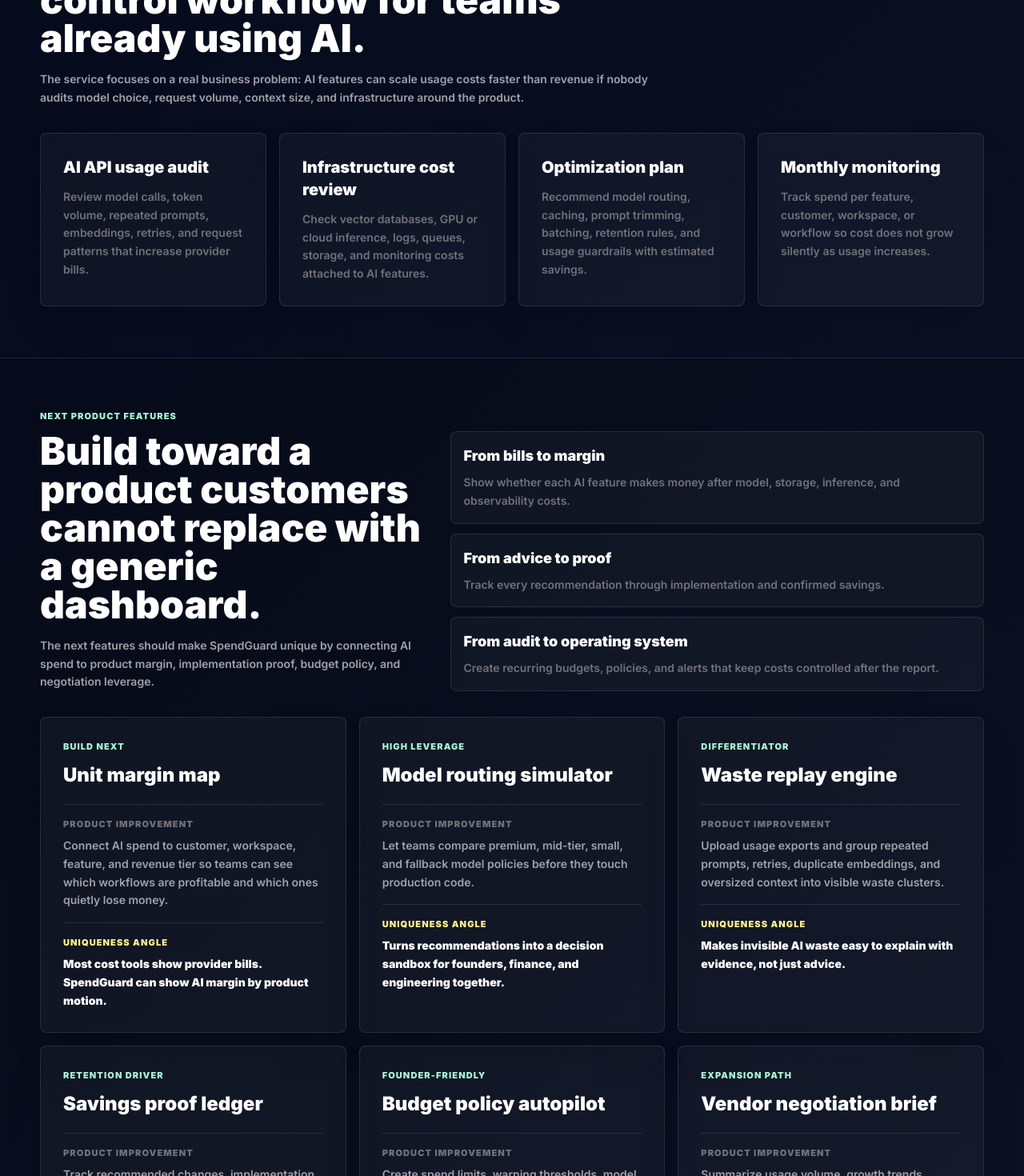
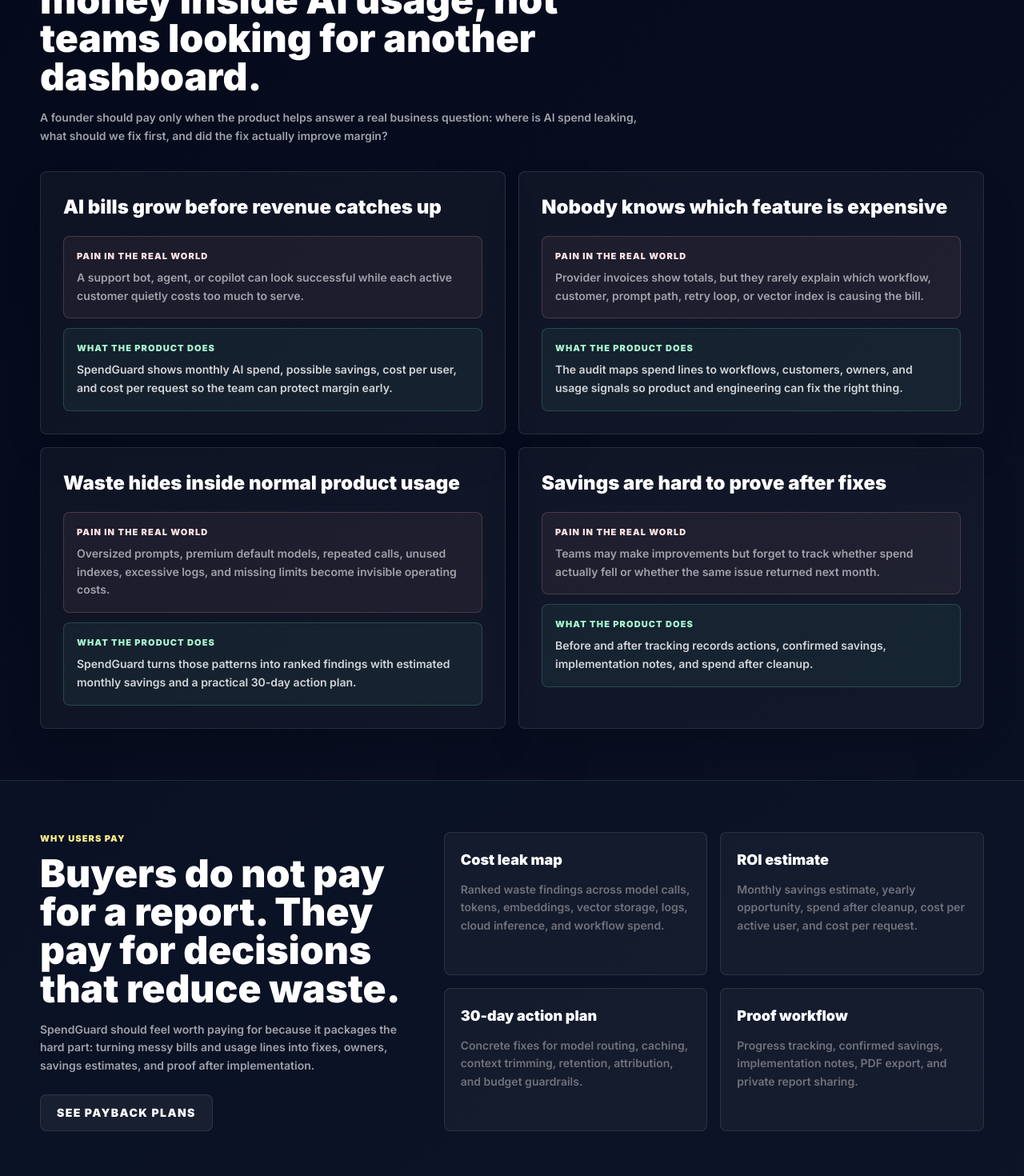
Before and after one commit to AshieqAhamed27/ai-cost-optimization, a React (Vite) app in the folder frontend/: page / in a window 1280 px wide. Shown: the part 1330-2800 px from the top of the page at 80% size. Built offline with nearby package versions, Linux system fonts and the light colour scheme; no server answers.

Commit message:
Clarify product value and pricing around real AI cost savings

```diff
--- a/frontend/src/components/PricingCards.jsx
+++ b/frontend/src/components/PricingCards.jsx
@@ -7,19 +7,19 @@
     id: 'mini_audit',
     name: 'Mini Audit',
     amount: 999,
-    description: 'A focused AI API and usage review for a small product or workflow.'
+    description: 'A focused leak check for one AI workflow where the team needs a fast savings decision.'
   },
   {
     id: 'business_audit',
     name: 'Business Audit',
     amount: 4999,
-    description: 'A full AI usage and infrastructure cost report for startups with active product traffic.'
+    description: 'A full AI usage and infrastructure savings report for a startup with active product traffic.'
   },
   {
     id: 'monthly_monitor',
     name: 'Monthly Monitor',
     amount: 9999,
-    description: 'Ongoing monthly AI cost monitoring, report updates, and savings follow-up.'
+    description: 'Ongoing AI spend control for teams that need recurring accountability after the first report.'
   }
 ];
 
@@ -27,17 +27,20 @@
   mini_audit: {
     badge: 'Starter',
     accent: 'border-white/10 bg-white/[0.04]',
-    features: ['One AI workflow reviewed', 'Model and token usage check', 'Savings estimate and action list']
+    valueNote: 'Best when one assistant, agent, or API-heavy workflow is already creating billing doubt.',
+    features: ['One AI workflow leak map', 'Break-even savings estimate', '3 priority fixes for this week']
   },
   business_audit: {
     badge: 'Most Popular',
     accent: 'border-yellow-300/40 bg-yellow-300/[0.08]',
-    features: ['API and infrastructure audit', 'Before/after savings report', 'Engineering-ready action plan']
+    valueNote: 'Best when AI spend affects product margin and leaders need a report engineers can act on.',
+    features: ['API and infrastructure waste findings', 'Unit economics and budget risk', '30-day action plan plus PDF report']
   },
   monthly_monitor: {
     badge: 'Growth',
     accent: 'border-sky-300/30 bg-sky-300/[0.06]',
-    features: ['Monthly AI cost monitoring', 'Savings progress follow-up', 'Priority report workflow']
+    valueNote: 'Best when usage changes every month and the team needs to prove savings did not disappear.',
+    features: ['Monthly spend and savings review', 'Confirmed savings proof ledger', 'Budget guardrails and follow-up actions']
   }
 };
 
@@ -67,6 +70,7 @@
   ...(planDetails[plan.id] || {
     badge: 'Plan',
     accent: 'border-white/10 bg-white/[0.04]',
+    valueNote: 'Useful when AI usage cost is high enough that a clear savings plan can pay for the report.',
     features: ['AI cost report', 'Savings recommendations', 'Engineering-ready action plan']
   })
 });
@@ -193,6 +197,13 @@
             <h3 className="mt-4 text-2xl font-black text-white">{plan.name}</h3>
             <p className="mt-3 text-4xl font-black text-yellow-200">{formatCurrency(plan.amount)}</p>
             <p className="mt-3 text-sm font-semibold leading-relaxed text-zinc-400">{plan.description}</p>
+            <div className="mt-4 rounded-lg border border-emerald-300/20 bg-emerald-300/[0.06] p-4">
+              <p className="label text-emerald-200">Worth it if</p>
+              <p className="mt-2 text-sm font-semibold leading-relaxed text-zinc-300">{plan.valueNote}</p>
+              <p className="mt-3 text-xs font-black uppercase tracking-widest text-yellow-200">
+                Break-even: find {formatCurrency(plan.amount)} avoidable monthly waste.
+              </p>
+            </div>
             <ul className="mt-5 grid gap-3 text-sm font-bold text-zinc-300">
               {plan.features.map((feature) => (
                 <li key={feature} className="rounded-lg border border-white/10 bg-black/20 p-3">
--- a/frontend/src/components/SiteChatWidget.jsx
+++ b/frontend/src/components/SiteChatWidget.jsx
@@ -158,11 +158,12 @@
       <button
         type="button"
         onClick={() => setOpen((current) => !current)}
-        className="ml-auto flex items-center gap-3 rounded-lg border border-yellow-300/30 bg-yellow-300 px-4 py-3 text-sm font-black uppercase tracking-widest text-slate-950 shadow-2xl shadow-black/40 transition hover:-translate-y-0.5 hover:bg-yellow-200"
+        className="ml-auto flex h-14 w-14 items-center justify-center rounded-lg border border-yellow-300/30 bg-yellow-300 p-0 text-xs font-black uppercase tracking-widest text-slate-950 shadow-2xl shadow-black/40 transition hover:-translate-y-0.5 hover:bg-yellow-200 sm:h-auto sm:w-auto sm:gap-3 sm:px-4 sm:py-3 sm:text-sm"
         aria-expanded={open}
+        aria-label="Ask questions"
       >
         <span className="flex h-8 w-8 items-center justify-center rounded-lg bg-slate-950 text-xs text-yellow-200">AI</span>
-        Ask Questions
+        <span className="hidden sm:inline">Ask Questions</span>
       </button>
     </div>
   );
--- a/frontend/src/pages/Home.jsx
+++ b/frontend/src/pages/Home.jsx
@@ -30,6 +30,29 @@
   }
 ];
 
+const realWorldProblems = [
+  {
+    title: 'AI bills grow before revenue catches up',
+    pain: 'A support bot, agent, or copilot can look successful while each active customer quietly costs too much to serve.',
+    outcome: 'SpendGuard shows monthly AI spend, possible savings, cost per user, and cost per request so the team can protect margin early.'
+  },
+  {
+    title: 'Nobody knows which feature is expensive',
+    pain: 'Provider invoices show totals, but they rarely explain which workflow, customer, prompt path, retry loop, or vector index is causing the bill.',
+    outcome: 'The audit maps spend lines to workflows, customers, owners, and usage signals so product and engineering can fix the right thing.'
+  },
+  {
+    title: 'Waste hides inside normal product usage',
+    pain: 'Oversized prompts, premium default models, repeated calls, unused indexes, excessive logs, and missing limits become invisible operating costs.',
+    outcome: 'SpendGuard turns those patterns into ranked findings with estimated monthly savings and a practical 30-day action plan.'
+  },
+  {
+    title: 'Savings are hard to prove after fixes',
+    pain: 'Teams may make improvements but forget to track whether spend actually fell or whether the same issue returned next month.',
+    outcome: 'Before and after tracking records actions, confirmed savings, implementation notes, and spend after cleanup.'
+  }
+];
+
 const workflow = [
   ['1. Share spend data', 'Add provider bills, usage exports, cost lines, traffic patterns, and infrastructure services.'],
   ['2. Identify waste', 'Find expensive model defaults, repeated work, over-retained vectors, noisy logs, and missing cost limits.'],
@@ -59,6 +82,13 @@
     title: 'Protect gross margin',
     text: 'AI features can look successful while quietly losing money per customer. The audit helps surface that risk early.'
   }
+];
+
+const paidDeliverables = [
+  ['Cost leak map', 'Ranked waste findings across model calls, tokens, embeddings, vector storage, logs, cloud inference, and workflow spend.'],
+  ['ROI estimate', 'Monthly savings estimate, yearly opportunity, spend after cleanup, cost per active user, and cost per request.'],
+  ['30-day action plan', 'Concrete fixes for model routing, caching, context trimming, retention, attribution, and budget guardrails.'],
+  ['Proof workflow', 'Progress tracking, confirmed savings, implementation notes, PDF export, and private report sharing.']
 ];
 
 const nextFeatures = [
@@ -230,6 +260,62 @@
               <p className="mt-2 text-sm font-semibold leading-relaxed text-zinc-500">{text}</p>
             </div>
           ))}
+        </div>
+      </section>
+
+      <section className="container-page py-12 md:py-16">
+        <div className="max-w-3xl">
+          <p className="label text-red-100">Real Problem Solved</p>
+          <h2 className="mt-3 text-3xl font-black text-white md:text-5xl">
+            SpendGuard is for teams losing money inside AI usage, not teams looking for another dashboard.
+          </h2>
+          <p className="mt-4 text-sm font-semibold leading-relaxed text-zinc-400">
+            A founder should pay only when the product helps answer a real business question: where is AI spend leaking, what should we fix first, and did the fix actually improve margin?
+          </p>
+        </div>
+
+        <div className="mt-8 grid gap-4 md:grid-cols-2">
+          {realWorldProblems.map((problem) => (
+            <article key={problem.title} className="panel">
+              <h3 className="text-2xl font-black text-white">{problem.title}</h3>
+              <div className="mt-5 grid gap-3">
+                <div className="rounded-lg border border-red-300/20 bg-red-300/[0.06] p-4">
+                  <p className="label text-red-100">Pain in the real world</p>
+                  <p className="mt-2 text-sm font-semibold leading-relaxed text-zinc-400">{problem.pain}</p>
+                </div>
+                <div className="rounded-lg border border-emerald-300/20 bg-emerald-300/[0.06] p-4">
+                  <p className="label text-emerald-200">What the product does</p>
+                  <p className="mt-2 text-sm font-semibold leading-relaxed text-zinc-300">{problem.outcome}</p>
+                </div>
+              </div>
+            </article>
+          ))}
+        </div>
+      </section>
+
+      <section className="border-y border-white/10 bg-slate-900/45 py-12 md:py-16">
+        <div className="container-page">
+          <div className="grid gap-8 lg:grid-cols-[minmax(0,0.7fr)_minmax(0,1fr)]">
+            <div>
+              <p className="label text-yellow-200">Why Users Pay</p>
+              <h2 className="mt-3 text-3xl font-black text-white md:text-5xl">
+                Buyers do not pay for a report. They pay for decisions that reduce waste.
+              </h2>
+              <p className="mt-4 text-sm font-semibold leading-relaxed text-zinc-400">
+                SpendGuard should feel worth paying for because it packages the hard part: turning messy bills and usage lines into fixes, owners, savings estimates, and proof after implementation.
+              </p>
+              <Link to="/pricing" className="btn-secondary mt-6">See Payback Plans</Link>
+            </div>
+
+            <div className="grid gap-4 sm:grid-cols-2">
+              {paidDeliverables.map(([title, text]) => (
+                <article key={title} className="rounded-lg border border-white/10 bg-white/[0.04] p-5">
+                  <h3 className="text-lg font-black text-white">{title}</h3>
+                  <p className="mt-3 text-sm font-semibold leading-relaxed text-zinc-500">{text}</p>
+                </article>
+              ))}
+            </div>
+          </div>
         </div>
       </section>
 
```
Also changed, not shown: frontend/src/pages/Pricing.jsx (+63 -6 lines).
